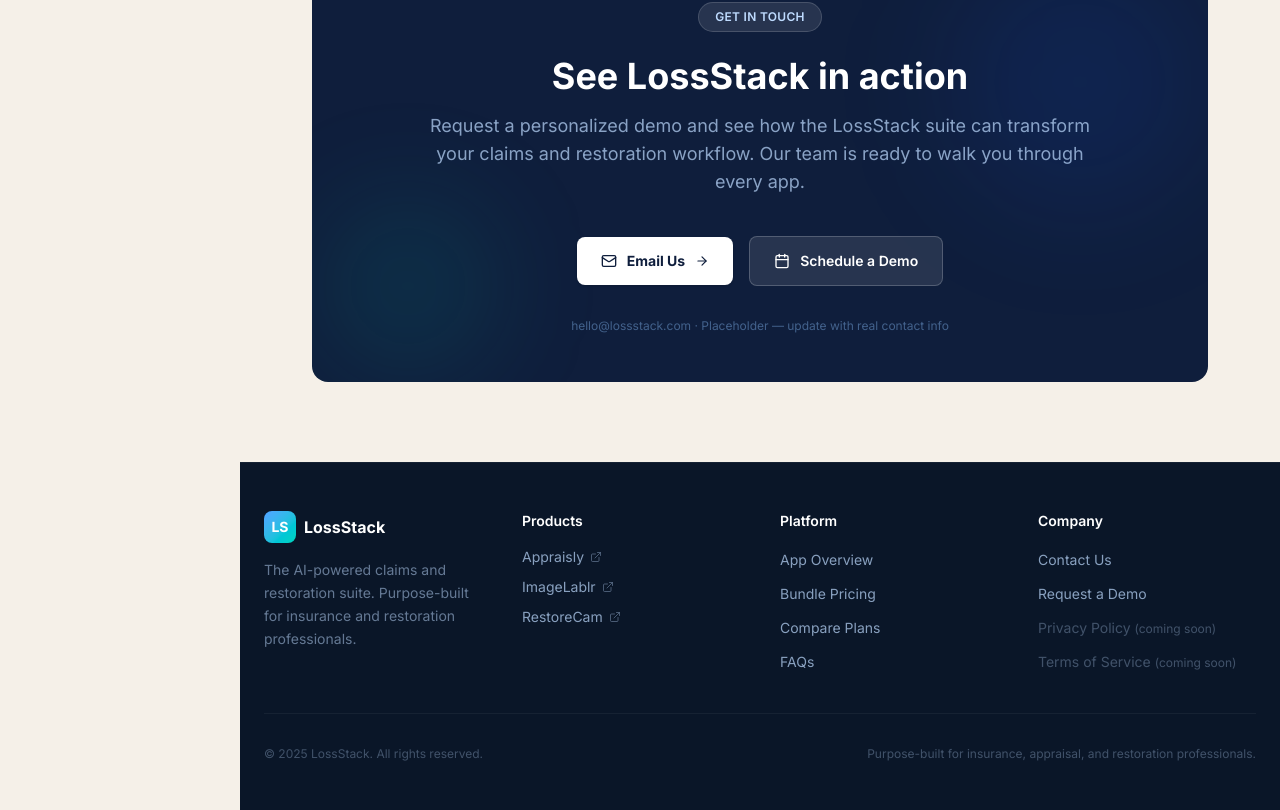
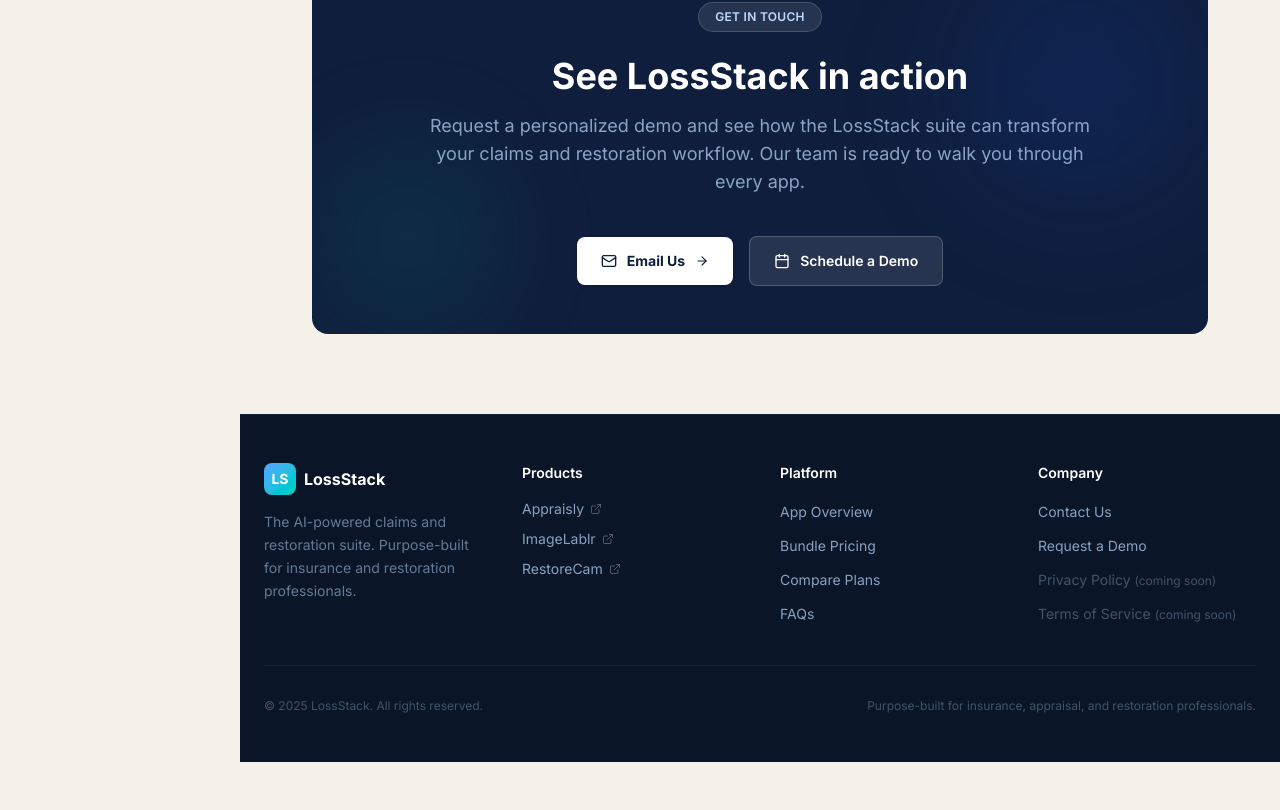
Before and after one commit to founderai/lossstack, a Next.js app: page / in a window 1280 px wide. Shown: the part 9393-10203 px from the top of the page. After the commit the page ends 10155 px from the top, so only its background shows below. Built offline with nearby package versions, Linux system fonts and the light colour scheme.

Commit message:
Fix contact section emails to founderai@pm.me, remove placeholder note

```diff
--- a/components/sections/ContactSection.tsx
+++ b/components/sections/ContactSection.tsx
@@ -32,7 +32,7 @@ export default function ContactSection() {
 
             <div className="flex flex-col sm:flex-row items-center justify-center gap-4">
               <a
-                href="mailto:hello@lossstack.com"
+                href="mailto:founderai@pm.me?subject=LossStack Inquiry"
                 className="flex items-center gap-2.5 bg-white text-[#0f1e3c] font-bold px-6 py-3.5 rounded-lg hover:bg-blue-50 transition-colors text-sm shadow-sm w-full sm:w-auto justify-center"
               >
                 <Mail className="w-4 h-4" />
@@ -40,7 +40,7 @@ export default function ContactSection() {
                 <ArrowRight className="w-3.5 h-3.5" />
               </a>
               <a
-                href="mailto:demo@lossstack.com"
+                href="mailto:founderai@pm.me?subject=LossStack Demo Request"
                 className="flex items-center gap-2.5 bg-white/10 border border-white/20 text-white font-semibold px-6 py-3.5 rounded-lg hover:bg-white/15 transition-colors text-sm w-full sm:w-auto justify-center"
               >
                 <Calendar className="w-4 h-4" />
@@ -48,9 +48,6 @@ export default function ContactSection() {
               </a>
             </div>
 
-            <p className="text-blue-300/40 text-xs mt-8">
-              hello@lossstack.com · Placeholder — update with real contact info
-            </p>
           </div>
         </motion.div>
       </div>
```
